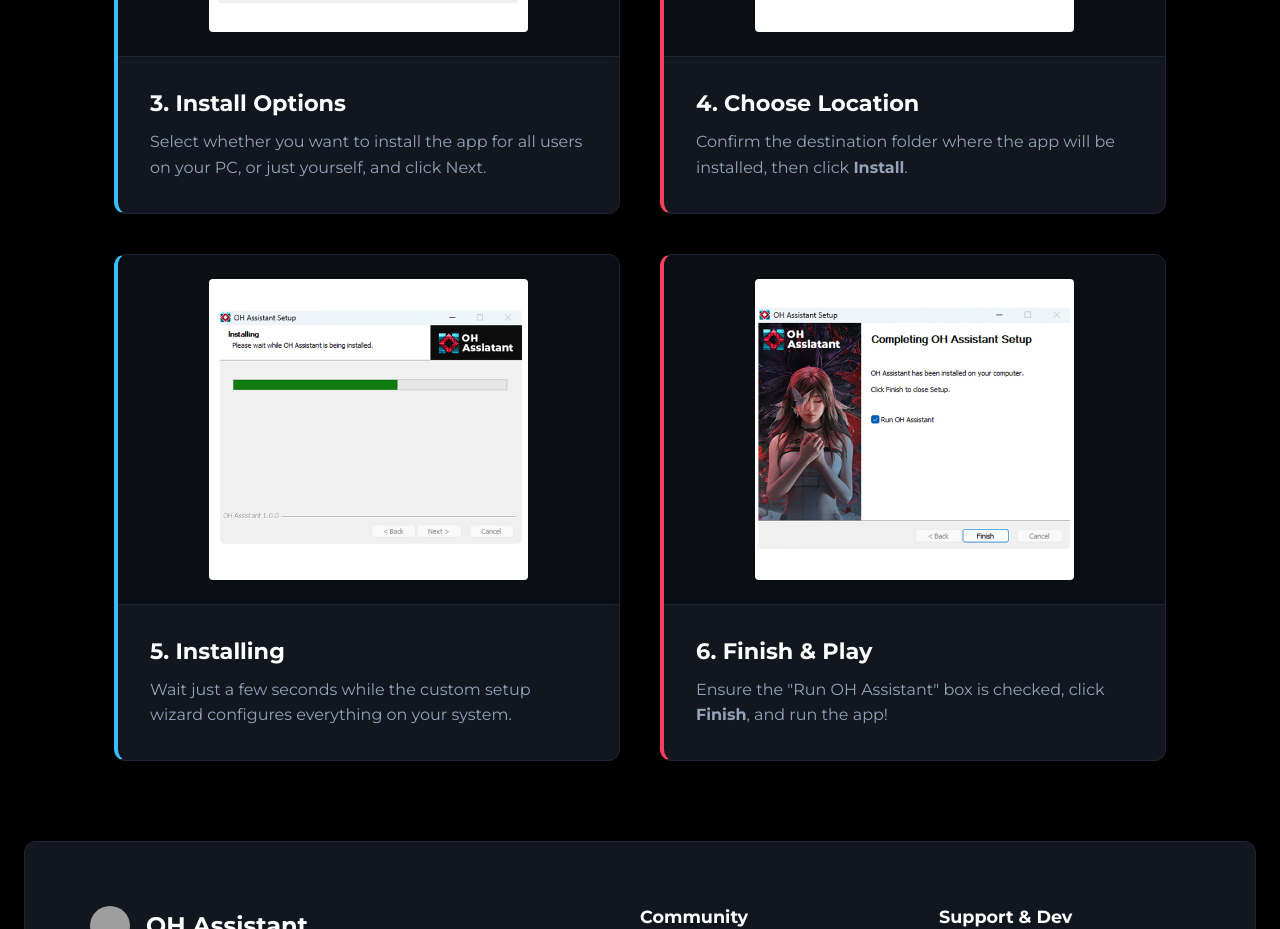
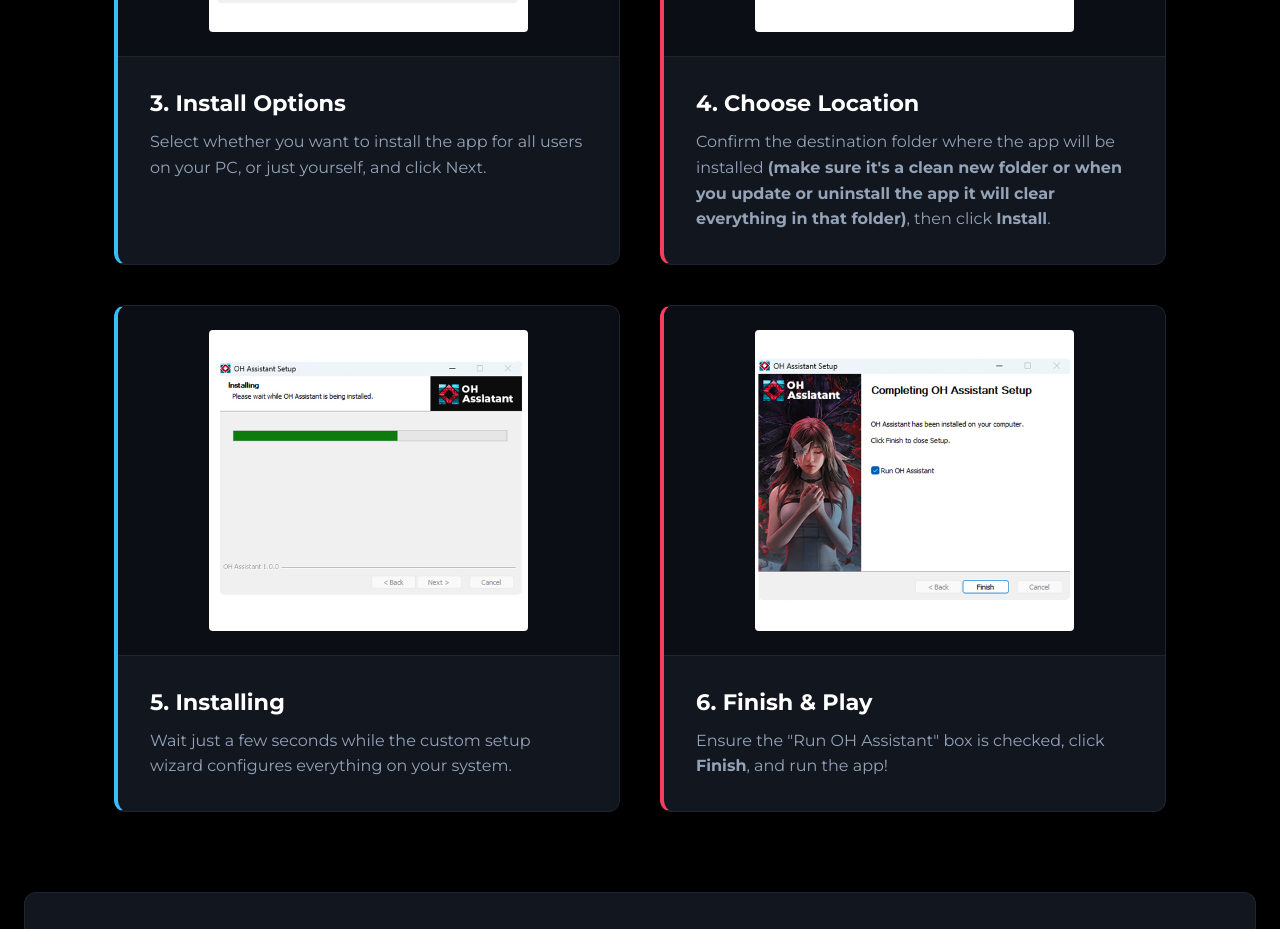
Before and after one commit to PixelsofArya/OH-Assistant, a React (Vite) app: page / in a window 1280 px wide. Shown: the part 1960-2889 px from the top of the page. Built offline with nearby package versions, Linux system fonts and the light colour scheme; grey boxes are pictures that could not be loaded.

Commit message:
update - 1.0.0

```diff
--- a/src/App.jsx
+++ b/src/App.jsx
@@ -96,7 +96,7 @@
               </div>
               <div className="card-content">
                 <h3>4. Choose Location</h3>
-                <p>Confirm the destination folder where the app will be installed, then click <strong>Install</strong>.</p>
+                <p>Confirm the destination folder where the app will be installed <strong>(make sure it's a clean new folder or when you update or uninstall the app it will clear everything in that folder)</strong>, then click <strong>Install</strong>.</p>
               </div>
             </div>
 
```
